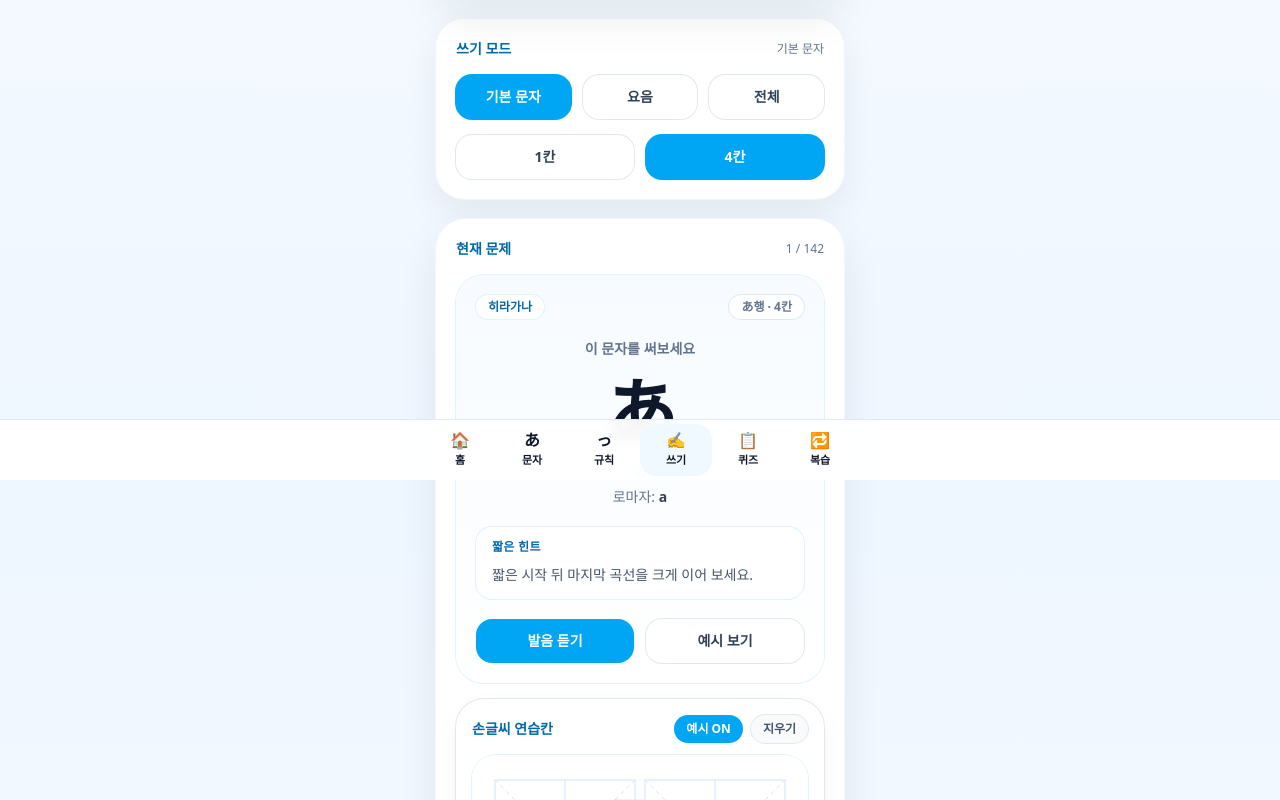
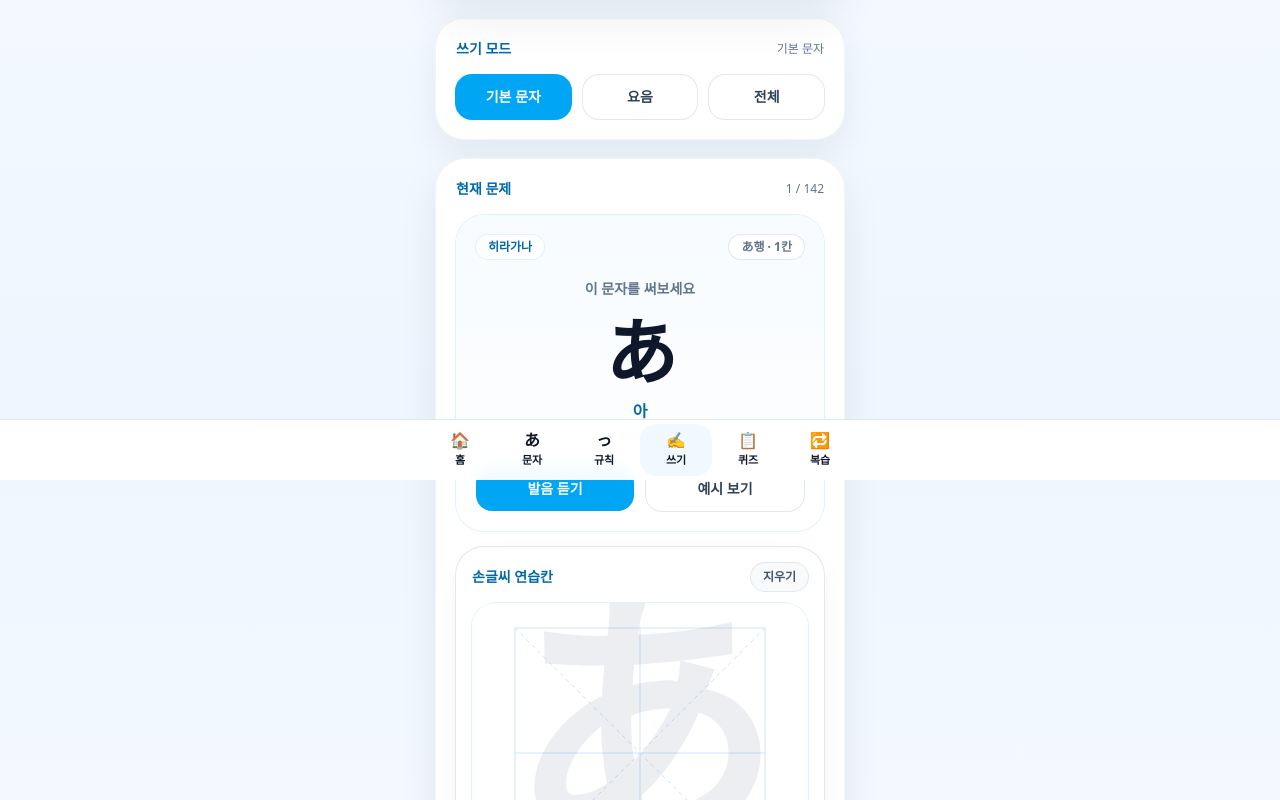
Before and after one commit to hotena0727/kana, a Next.js app: page /write in a window 1280 px wide. Shown: the part 320-1120 px from the top of the page. Built offline with nearby package versions, Linux system fonts and the light colour scheme.

Commit message:
Simplify write page to single grid and move hint below canvas

```diff
--- a/app/write/page.tsx
+++ b/app/write/page.tsx
@@ -8,7 +8,6 @@ import katakanaData from "@/data/katakana.json";
 import type { KanaItem } from "@/lib/types";
 
 type WriteMode = "basic" | "combined" | "all";
-type GridMode = "single" | "four";
 
 type StudyItem = KanaItem & {
   script: "hiragana" | "katakana";
@@ -124,8 +123,6 @@ function getStrokeHint(item: StudyItem) {
 
 export default function WritePage() {
   const [mode, setMode] = useState<WriteMode>("basic");
-  const [gridMode, setGridMode] = useState<GridMode>("four");
-  const [showGhost, setShowGhost] = useState(true);
   const [currentIndex, setCurrentIndex] = useState(0);
   const [showAnswer, setShowAnswer] = useState(false);
   const [roundCount, setRoundCount] = useState(1);
@@ -144,11 +141,15 @@ export default function WritePage() {
   const modeLabel =
     mode === "basic" ? "기본 문자" : mode === "combined" ? "요음" : "전체";
 
-  const gridLabel = gridMode === "single" ? "1칸" : "4칸";
-
   const strokeHint = useMemo(() => {
     return currentItem ? getStrokeHint(currentItem) : "";
   }, [currentItem]);
+
+  useEffect(() => {
+    setCurrentIndex(0);
+    setShowAnswer(false);
+    setRoundCount(1);
+  }, [mode]);
 
   const drawSingleCell = (
     ctx: CanvasRenderingContext2D,
@@ -186,59 +187,13 @@ export default function WritePage() {
     ctx.stroke();
   };
 
-  const drawFourCells = (
-    ctx: CanvasRenderingContext2D,
-    width: number,
-    height: number
-  ) => {
-    const padding = 16;
-    const gap = 10;
-    const cellSize = Math.min((width - padding * 2 - gap) / 2, 140);
-    const totalWidth = cellSize * 2 + gap;
-    const totalHeight = cellSize * 2 + gap;
-    const startX = (width - totalWidth) / 2;
-    const startY = (height - totalHeight) / 2;
-
-    for (let row = 0; row < 2; row++) {
-      for (let col = 0; col < 2; col++) {
-        const x = startX + col * (cellSize + gap);
-        const y = startY + row * (cellSize + gap);
-
-        ctx.setLineDash([]);
-        ctx.strokeRect(x, y, cellSize, cellSize);
-
-        ctx.beginPath();
-        ctx.moveTo(x + cellSize / 2, y);
-        ctx.lineTo(x + cellSize / 2, y + cellSize);
-        ctx.stroke();
-
-        ctx.beginPath();
-        ctx.moveTo(x, y + cellSize / 2);
-        ctx.lineTo(x + cellSize, y + cellSize / 2);
-        ctx.stroke();
-
-        ctx.setLineDash([4, 4]);
-
-        ctx.beginPath();
-        ctx.moveTo(x, y);
-        ctx.lineTo(x + cellSize, y + cellSize);
-        ctx.stroke();
-
-        ctx.beginPath();
-        ctx.moveTo(x + cellSize, y);
-        ctx.lineTo(x, y + cellSize);
-        ctx.stroke();
-      }
-    }
-  };
-
   const drawGhostChar = (
     ctx: CanvasRenderingContext2D,
     width: number,
     height: number,
     char: string
   ) => {
-    const fontSize = gridMode === "single" ? 270 : 225;
+    const fontSize = char.length >= 2 ? 180 : 270;
 
     ctx.save();
     ctx.globalAlpha = 0.12;
@@ -267,17 +222,10 @@ export default function WritePage() {
     ctx.strokeStyle = "#cfe3ff";
     ctx.lineWidth = 1;
 
-    if (gridMode === "single") {
     drawSingleCell(ctx, width, height);
-    } else {
-      drawFourCells(ctx, width, height);
-    }
 
     ctx.setLineDash([]);
-
-    if (showGhost) {
     drawGhostChar(ctx, width, height, currentItem.char);
-    }
 
     ctx.strokeStyle = "#111827";
     ctx.lineWidth = 7;
@@ -293,7 +241,7 @@ export default function WritePage() {
     const rect = wrapper.getBoundingClientRect();
     const ratio = window.devicePixelRatio || 1;
     const cssWidth = rect.width;
-    const cssHeight = gridMode === "single" ? 300 : 340;
+    const cssHeight = 300;
 
     canvas.width = Math.floor(cssWidth * ratio);
     canvas.height = Math.floor(cssHeight * ratio);
@@ -306,12 +254,6 @@ export default function WritePage() {
     ctx.setTransform(ratio, 0, 0, ratio, 0, 0);
     drawGuide();
   };
-
-  useEffect(() => {
-    setCurrentIndex(0);
-    setShowAnswer(false);
-    setRoundCount(1);
-  }, [mode]);
 
   useEffect(() => {
     resizeCanvas();
@@ -327,7 +269,7 @@ export default function WritePage() {
 
   useEffect(() => {
     resizeCanvas();
-  }, [currentIndex, mode, gridMode, showGhost, currentItem?.char]);
+  }, [currentIndex, mode, currentItem?.char]);
 
   const getPoint = (event: React.PointerEvent<HTMLCanvasElement>) => {
     const canvas = canvasRef.current;
@@ -490,34 +432,6 @@ export default function WritePage() {
               );
             })}
           </div>
-
-          <div className="mt-4 grid grid-cols-2 gap-3">
-            <button
-              type="button"
-              onClick={() => setGridMode("single")}
-              className={[
-                "rounded-2xl px-4 py-3 text-sm font-semibold ring-1 transition",
-                gridMode === "single"
-                  ? "bg-sky-500 text-white ring-sky-500"
-                  : "bg-white text-slate-700 ring-slate-200 hover:bg-slate-50",
-              ].join(" ")}
-            >
-              1칸
-            </button>
-
-            <button
-              type="button"
-              onClick={() => setGridMode("four")}
-              className={[
-                "rounded-2xl px-4 py-3 text-sm font-semibold ring-1 transition",
-                gridMode === "four"
-                  ? "bg-sky-500 text-white ring-sky-500"
-                  : "bg-white text-slate-700 ring-slate-200 hover:bg-slate-50",
-              ].join(" ")}
-            >
-              4칸
-            </button>
-          </div>
         </div>
 
         <div className="rounded-[30px] bg-white p-5 shadow-[0_16px_40px_rgba(15,23,42,0.08)] ring-1 ring-slate-100">
@@ -535,7 +449,7 @@ export default function WritePage() {
               </div>
 
               <div className="inline-flex rounded-full bg-white px-3 py-1 text-xs font-semibold text-slate-500 ring-1 ring-slate-200">
-                {currentItem.row || "문자"} · {gridLabel}
+                {currentItem.row || "문자"} · 1칸
               </div>
             </div>
 
@@ -562,15 +476,6 @@ export default function WritePage() {
               )}
             </div>
 
-            <div className="mt-5 rounded-2xl bg-white px-4 py-3 ring-1 ring-sky-100">
-              <div className="text-xs font-semibold tracking-wide text-sky-700">
-                짧은 힌트
-              </div>
-              <div className="mt-2 text-sm leading-6 text-slate-600">
-                {strokeHint}
-              </div>
-            </div>
-
             <div className="mt-5 grid grid-cols-2 gap-3">
               <button
                 type="button"
@@ -594,20 +499,6 @@ export default function WritePage() {
             <div className="flex items-center justify-between gap-2">
               <div className="text-sm font-semibold text-sky-700">손글씨 연습칸</div>
 
-              <div className="flex items-center gap-2">
-                <button
-                  type="button"
-                  onClick={() => setShowGhost((prev) => !prev)}
-                  className={[
-                    "rounded-full px-3 py-1.5 text-xs font-semibold transition",
-                    showGhost
-                      ? "bg-sky-500 text-white"
-                      : "bg-white text-slate-700 ring-1 ring-slate-200 hover:bg-slate-50",
-                  ].join(" ")}
-                >
-                  예시 {showGhost ? "ON" : "OFF"}
-                </button>
-
               <button
                 type="button"
                 onClick={handleClearCanvas}
@@ -615,7 +506,6 @@ export default function WritePage() {
               >
                 지우기
               </button>
-              </div>
             </div>
 
             <div
@@ -634,9 +524,7 @@ export default function WritePage() {
             </div>
 
             <div className="mt-3 rounded-2xl bg-slate-50 px-4 py-3 text-sm leading-6 text-slate-600 ring-1 ring-slate-200">
-              {showGhost
-                ? "예시 ON 상태입니다. 원고지 안의 연한 글자를 참고해 따라 써보세요."
-                : "예시 OFF 상태입니다. 빈 칸에 스스로 떠올려 쓰는 연습을 해보세요."}
+              {strokeHint}
             </div>
           </div>
 
```
Lines whose indentation alone changed are shown as unchanged.
